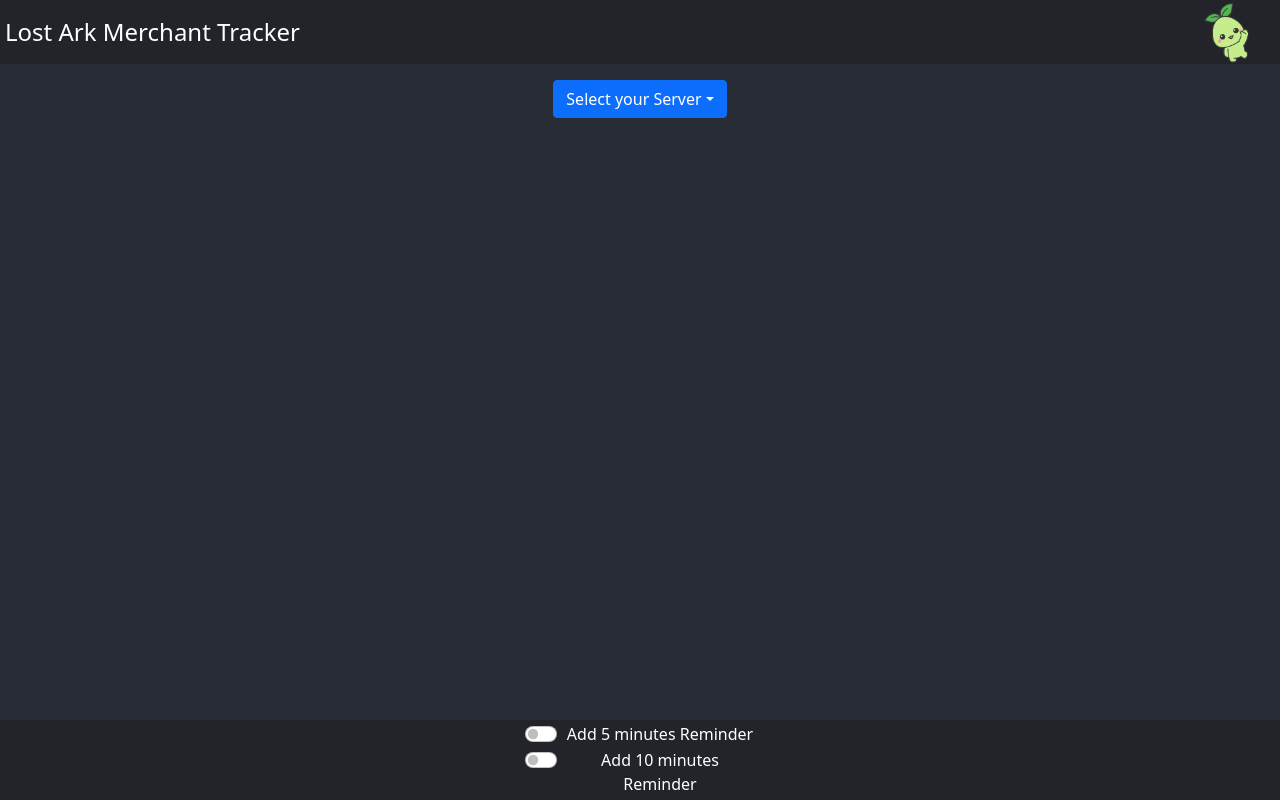
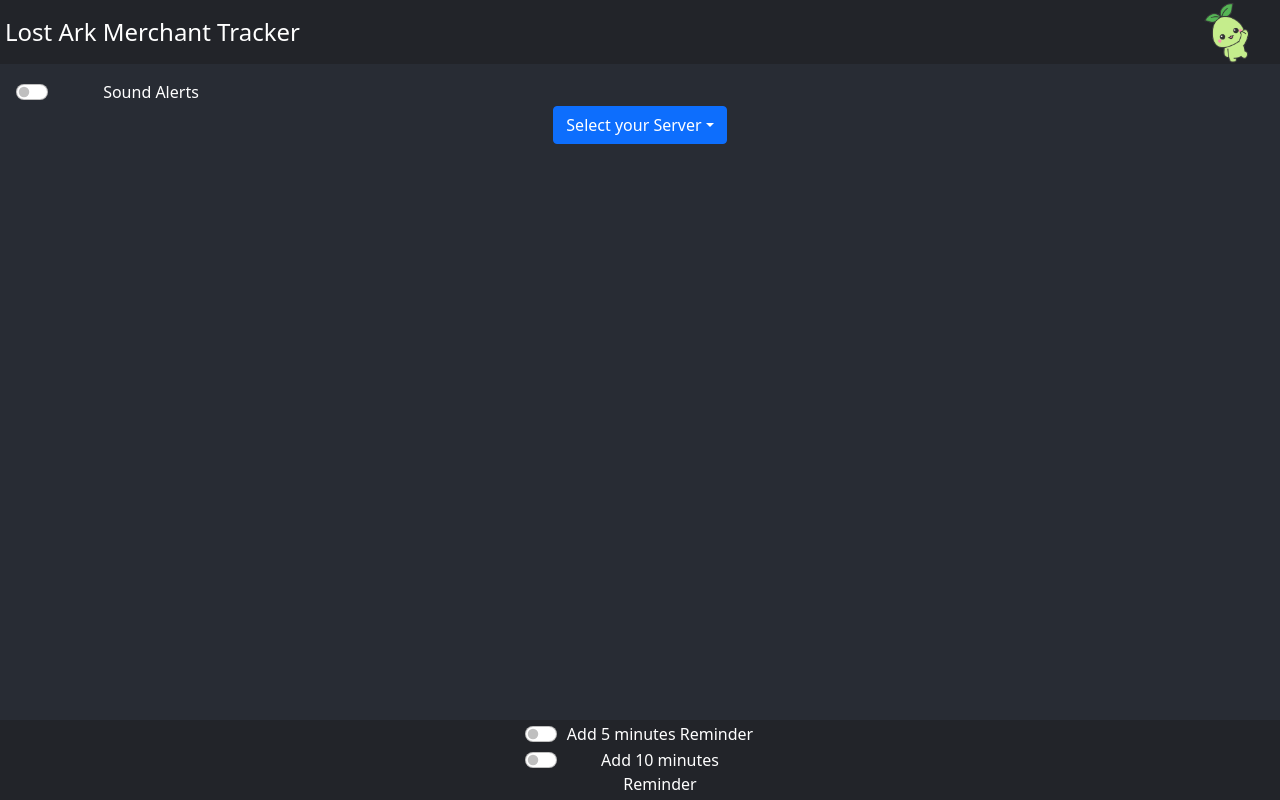
Before and after one commit to Rhyyn/Rhyn-Lost-Ark-Wandering-Merchant_Tracker, a React (Create React App) app: page / in a window 1280 px wide. Built offline with nearby package versions, Linux system fonts and the light colour scheme.

Commit message:
Feat: Switch to select if User wants Sound alerts

```diff
--- a/src/routes/Merchant.jsx
+++ b/src/routes/Merchant.jsx
@@ -16,6 +16,7 @@ const Merchant = () => {
     const [wantedMerchant, setWantedMerchant] = useState([]);
     const [is5MinSwitchOn, setIs5MinSwitchOn] = useState(false);
     const [is10MinSwitchOn, setIs10MinSwitchOn] = useState(false);
+    const [soundAlerts, setSoundAlerts] = useState(false);
     const [userServer, setUserServer] = useState();
     const [showServer, setShowServer] = useState(false);
     let time = new Date().getTime();
@@ -27,6 +28,10 @@ const Merchant = () => {
         time + 100000,
         time + 120000,
     ]; // USED FOR DEMO
+
+    const soundAlert = () => {
+        setSoundAlerts(!soundAlerts);
+    };
 
     const on5MinSwitchAction = () => {
         setIs5MinSwitchOn(!is5MinSwitchOn);
@@ -55,6 +60,15 @@ const Merchant = () => {
                 <Header></Header>
             </header>
             <div className="merchantBody">
+                <Form className="soundAlertSwitch">
+                    <Form.Check
+                        type="switch"
+                        id="custom-switch"
+                        label="Sound Alerts"
+                        onClick={() => soundAlert()}
+                    />
+                </Form>
+
                 {showServer ? (
                     <h5 className="userServerText">{userServer}</h5>
                 ) : (
@@ -162,6 +176,7 @@ const Merchant = () => {
                                     key={index}
                                     userServer={userServer}
                                     wantedMerchant={item}
+                                    soundAlert={soundAlerts}
                                     is5MinSwitchOn={is5MinSwitchOn} // pass state of Switch Reminders buttons to Card Compo
                                     is10MinSwitchOn={is10MinSwitchOn} // pass state of Switch Reminders buttons to Card Compo
                                     demoTime={demoTime} // USED FOR DEMO
```
